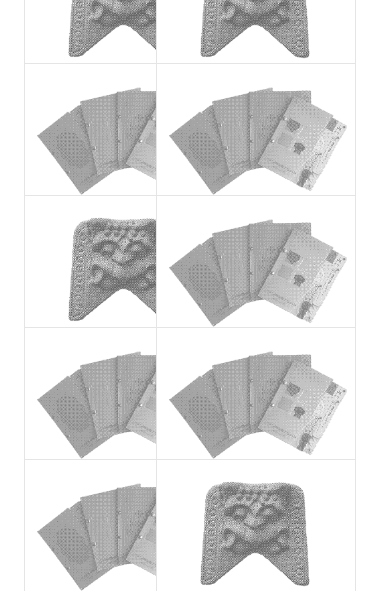
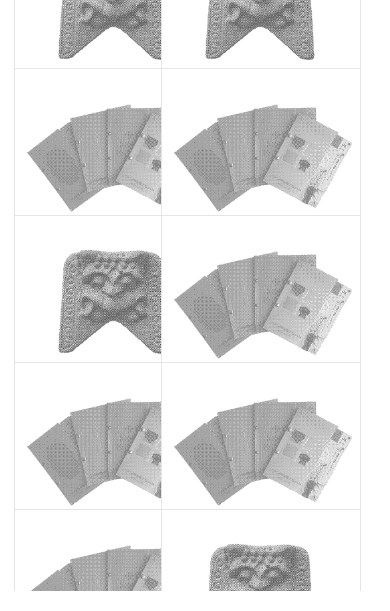
Before and after one commit to joshuakasyoka/GCDP2025, a React (Create React App) app: page / in a window 390 px wide. Shown: the part 253-864 px from the top of the page. Built offline with nearby package versions, Linux system fonts and the light colour scheme; a web font is replaced by a local one.

Commit message:
artifacts have unique urls now

```diff
--- a/src/App.js
+++ b/src/App.js
@@ -19,6 +19,7 @@ function App() {
           <Routes>
             <Route path="/" element={<ArchivePage />} />
             <Route path="/archive" element={<ArchivePage />} />
+            <Route path="/archive/artifact/:artifactId" element={<ArchivePage />} />
             <Route path="/students/:studentId" element={<StudentProjectPage />} />
             <Route path="/students/:studentId/:projectId" element={<StudentProjectPage />} />
             <Route path="/glossary" element={<GlossaryPage />} />
--- a/src/components/ArchivePage.js
+++ b/src/components/ArchivePage.js
@@ -1,5 +1,5 @@
-import React, { useState } from 'react';
-import { Link } from 'react-router-dom';
+import React, { useEffect } from 'react';
+import { Link, useParams, useNavigate, useLocation } from 'react-router-dom';
 import SearchPanel from './SearchPanel';
 import TileGrid from './TileGrid';
 import GalleryModal from './GalleryModal';
@@ -8,7 +8,9 @@ import { useSearch } from '../hooks/useSearch';
 import styles from '../styles/Archive.module.css';
 
 const ArchivePage = () => {
-  const [selectedArtifact, setSelectedArtifact] = useState(null);
+  const { artifactId } = useParams();
+  const navigate = useNavigate();
+  const location = useLocation();
 
   // Flatten all artifacts from all students and projects
   const allArtifacts = studentsData.students.flatMap(student =>
@@ -32,6 +34,19 @@ const ArchivePage = () => {
     toggleFilter,
     filteredAndSortedArtifacts
   } = useSearch(allArtifacts);
+
+  const handleArtifactClick = (artifact) => {
+    navigate(`/archive/artifact/${artifact.artifact_id}`);
+  };
+
+  const handleCloseModal = () => {
+    navigate('/archive');
+  };
+
+  // Find the current artifact based on URL
+  const currentArtifact = artifactId
+    ? allArtifacts.find(a => a.artifact_id === artifactId)
+    : null;
 
   return (
     <div className={styles.archivePage}>
@@ -61,16 +76,17 @@ const ArchivePage = () => {
 
         <TileGrid
           artifacts={filteredAndSortedArtifacts}
-          onTileClick={setSelectedArtifact}
+          onTileClick={handleArtifactClick}
           sortBy={sortBy}
           onSortChange={setSortBy}
         />
       </div>
 
-      {selectedArtifact && (
+      {currentArtifact && (
         <GalleryModal
-          artifact={selectedArtifact}
-          onClose={() => setSelectedArtifact(null)}
+          key={`modal-${currentArtifact.artifact_id}-${location.pathname}`}
+          artifact={currentArtifact}
+          onClose={handleCloseModal}
         />
       )}
     </div>
--- a/src/components/GalleryModal.js
+++ b/src/components/GalleryModal.js
@@ -5,20 +5,37 @@ const GalleryModal = ({ artifact, onClose }) => {
   const [currentImageIndex, setCurrentImageIndex] = useState(0);
 
   useEffect(() => {
-    const handleEscape = (e) => {
+    const handleKeyDown = (e) => {
       if (e.key === 'Escape') {
+        e.preventDefault();
         onClose();
+      } else if (artifact.file_paths) {
+        if (e.key === 'ArrowRight' && currentImageIndex < artifact.file_paths.length - 1) {
+          setCurrentImageIndex(currentImageIndex + 1);
+        } else if (e.key === 'ArrowLeft' && currentImageIndex > 0) {
+          setCurrentImageIndex(currentImageIndex - 1);
+        }
       }
     };
 
-    document.addEventListener('keydown', handleEscape);
+    window.addEventListener('keydown', handleKeyDown);
     document.body.style.overflow = 'hidden';
 
     return () => {
-      document.removeEventListener('keydown', handleEscape);
+      window.removeEventListener('keydown', handleKeyDown);
       document.body.style.overflow = 'unset';
     };
-  }, [onClose]);
+  }, [onClose, artifact.file_paths, currentImageIndex]);
+
+  const handleOverlayClick = (e) => {
+    e.preventDefault();
+    onClose();
+  };
+
+  const handleContentClick = (e) => {
+    e.preventDefault();
+    e.stopPropagation();
+  };
 
   const nextImage = () => {
     if (artifact.file_paths && currentImageIndex < artifact.file_paths.length - 1) {
@@ -33,9 +50,17 @@ const GalleryModal = ({ artifact, onClose }) => {
   };
 
   return (
-    <div className={styles.modalOverlay} onClick={onClose}>
-      <div className={styles.modalContent} onClick={(e) => e.stopPropagation()}>
-        <button className={styles.closeButton} onClick={onClose}>
+    <div className={styles.modalOverlay} onClick={handleOverlayClick}>
+      <div className={styles.modalContent} onClick={handleContentClick}>
+        <button
+          className={styles.closeButton}
+          onClick={(e) => {
+            e.preventDefault();
+            e.stopPropagation();
+            onClose();
+          }}
+          aria-label="Close modal"
+        >
           ×
         </button>
 
@@ -53,6 +78,7 @@ const GalleryModal = ({ artifact, onClose }) => {
                     onClick={prevImage}
                     disabled={currentImageIndex === 0}
                     className={styles.navButton}
+                    aria-label="Previous image"
                   >
                     ‹
                   </button>
@@ -63,6 +89,7 @@ const GalleryModal = ({ artifact, onClose }) => {
                     onClick={nextImage}
                     disabled={currentImageIndex === artifact.file_paths.length - 1}
                     className={styles.navButton}
+                    aria-label="Next image"
                   >
                     ›
                   </button>
--- a/src/components/TileGrid.js
+++ b/src/components/TileGrid.js
@@ -30,17 +30,17 @@ const TileGrid = ({ artifacts, onTileClick, sortBy, onSortChange }) => {
   // Responsive tile sizes
   const getTileSize = () => {
     if (typeof window === 'undefined') return 200; // Default for SSR
-    if (window.innerWidth <= 480) return 120; // Mobile
+    if (window.innerWidth <= 480) return 140; // Mobile
     if (window.innerWidth <= 768) return 160; // Tablet
     return 200; // Desktop
   };
 
   const [tileSize, setTileSize] = useState(getTileSize());
   const vectorTileSize = Math.floor(tileSize * 0.3); // Scale vector tiles proportionally
-  const gridGap = Math.floor(tileSize * 0.1); // Scale gap proportionally
-  const canvasPadding = Math.floor(tileSize * 0.2); // Scale padding proportionally
+  const gridGap = Math.floor(tileSize * 0.05); // Reduced gap for mobile
+  const canvasPadding = Math.floor(tileSize * 0.1); // Reduced padding for mobile
   const overlapOffset = Math.floor(tileSize * 0.1); // Scale offset proportionally
-  const clusterRadius = Math.floor(tileSize * 1.5); // Scale cluster radius proportionally
+  const clusterRadius = Math.floor(tileSize * 1.2); // Reduced cluster radius for mobile
 
   // Update tile size and fullscreen state on window resize
   useEffect(() => {
--- a/src/styles/Tile.module.css
+++ b/src/styles/Tile.module.css
@@ -63,10 +63,11 @@
 }
 
 .tileInfo {
-  padding: var(--spacing-sm);
+  padding: var(--spacing-xs);
   border-top: var(--border-width) solid var(--border-color);
   background: var(--main-color);
-  height: 60px; /* Fixed height for info section */
+  height: auto;
+  min-height: 45px;
   display: flex;
   flex-direction: column;
   justify-content: space-between;
@@ -75,26 +76,60 @@
 .tileTitle {
   font-size: 11px;
   font-weight: 500;
-  margin-bottom: var(--spacing-xs);
-  line-height: 1.3;
+  margin-bottom: 2px;
+  line-height: 1.2;
   overflow: hidden;
   display: -webkit-box;
-  -webkit-line-clamp: 1;
+  -webkit-line-clamp: 2;
   -webkit-box-orient: vertical;
 }
 
 .tileTags {
   display: flex;
   flex-wrap: wrap;
-  gap: var(--spacing-xs);
+  gap: 2px;
 }
 
 .tag {
   background: var(--highlight-color);
   color: white;
-  padding: 1px var(--spacing-xs);
+  padding: 1px 4px;
   border-radius: 0;
   font-size: 8px;
   font-weight: 500;
   text-transform: lowercase;
 }
+
+@media (max-width: 768px) {
+  .tileInfo {
+    padding: 6px;
+    min-height: 40px;
+  }
+
+  .tileTitle {
+    font-size: 10px;
+    margin-bottom: 1px;
+  }
+
+  .tag {
+    font-size: 7px;
+    padding: 1px 3px;
+  }
+}
+
+@media (max-width: 480px) {
+  .tileInfo {
+    padding: 4px;
+    min-height: 35px;
+  }
+
+  .tileTitle {
+    font-size: 9px;
+    margin-bottom: 1px;
+  }
+
+  .tag {
+    font-size: 6px;
+    padding: 1px 2px;
+  }
+}
```
